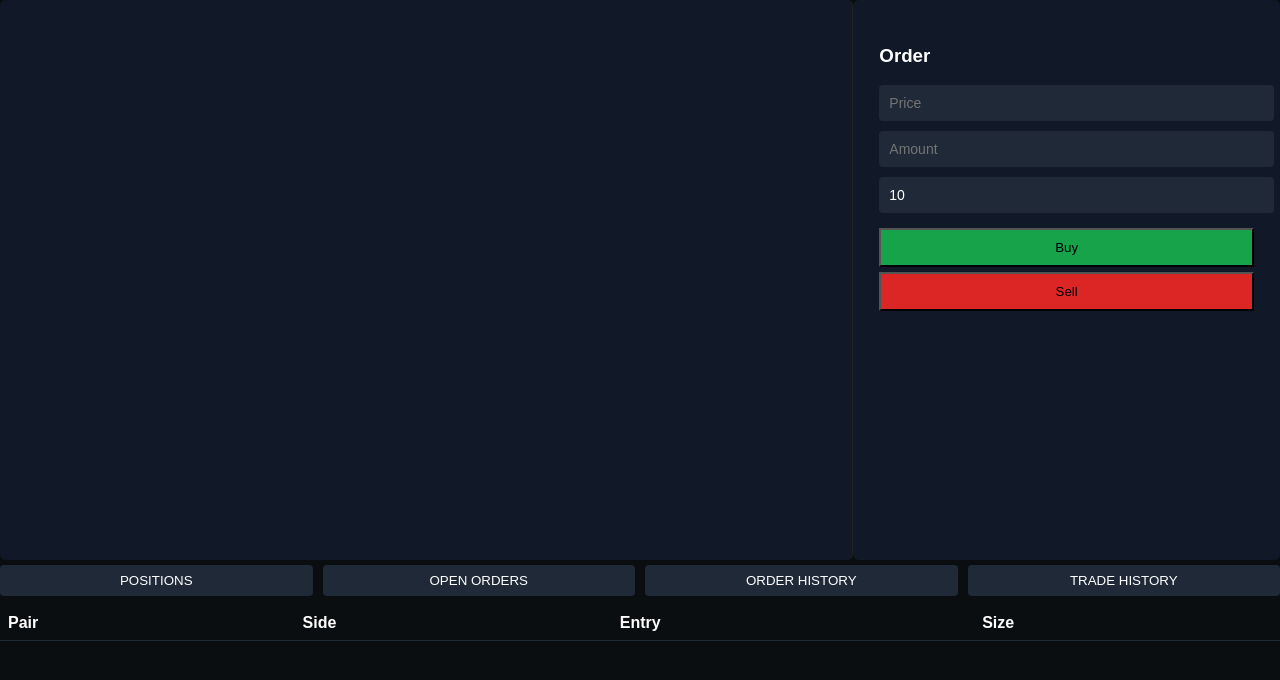
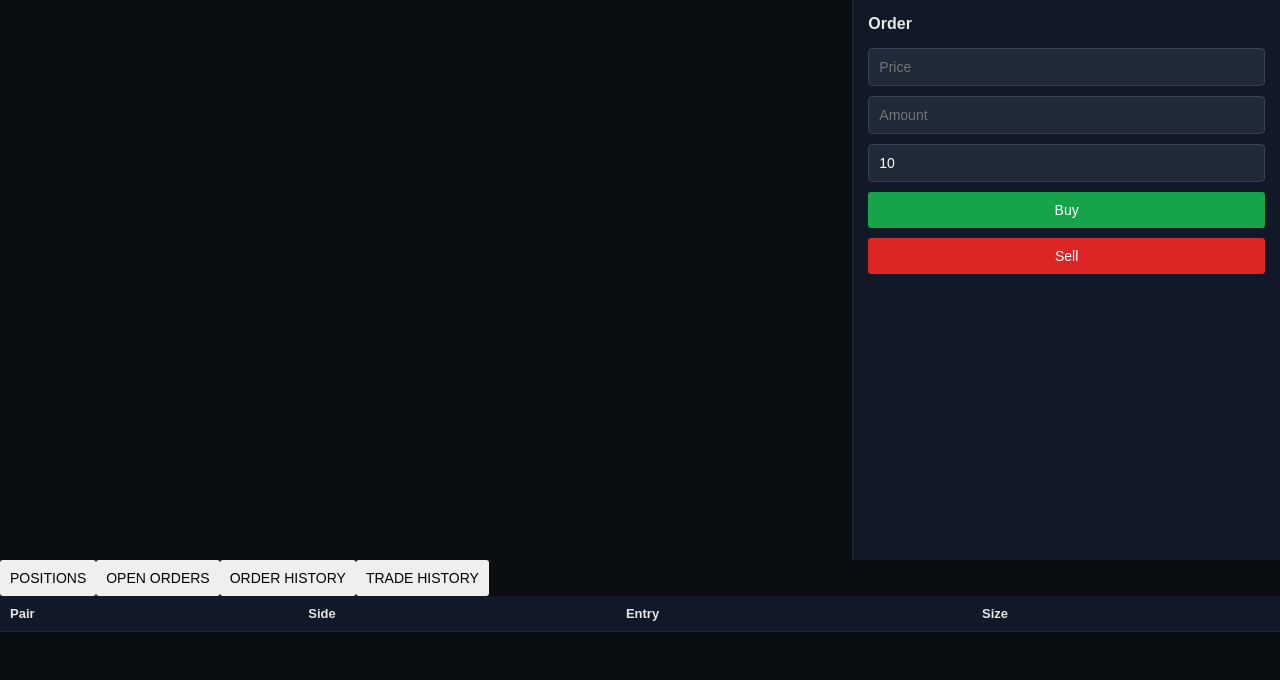
Before and after one commit to BlesUstetu/THELION-Futures, a React (Vite) app: page / in a window 1280 px wide. Shown: the top 680 px of the page. Built offline with nearby package versions, Linux system fonts and the light colour scheme.

Commit message:
Update styles.css

```diff
--- a/src/styles.css
+++ b/src/styles.css
@@ -1,241 +1,147 @@
-body{
+/* =========================
+THELION EXCHANGE TERMINAL
+Complete Trading UI Style
+========================= */
+
+*{
 margin:0;
-font-family:Arial;
-background:#0b0f1a;
-color:white;
+padding:0;
+box-sizing:border-box;
+font-family:Arial, Helvetica, sans-serif;
 }
 
-/* DESKTOP LAYOUT */
+body{
+background:#0b0e11;
+color:#e5e7eb;
+height:100vh;
+overflow:hidden;
+}
 
-.terminal{
+/* =========================
+APP LAYOUT
+========================= */
+
+.app{
+display:flex;
+flex-direction:column;
+height:100vh;
+width:100%;
+}
+
+/* =========================
+TOP TERMINAL
+Chart + Order Panel
+========================= */
+
+.top{
 
 display:grid;
 
 grid-template-columns:2fr 1fr;
-grid-template-rows:1fr 320px;
 
-height:100vh;
+height:70vh;
 
-gap:6px;
-padding:6px;
+background:#0b0e11;
 
 }
 
-/* CHART */
+/* =========================
+CHART
+========================= */
 
 .chart{
-background:#111827;
-border-radius:6px;
-overflow:hidden;
-}
 
-/* ORDER PANEL */
-
-.order{
-background:#111827;
-padding:16px;
-border-radius:6px;
-}
-
-/* BOTTOM PANEL */
-
-.bottom{
-grid-column:1/3;
-background:#111827;
-padding:10px;
-border-radius:6px;
-overflow-x:auto;
-}
-
-/* ORDER FORM */
-
-.order-panel input,
-.order-panel select{
+position:relative;
 
 width:100%;
-margin-bottom:10px;
-padding:10px;
-font-size:14px;
-background:#1f2937;
-color:white;
-border:none;
-border-radius:4px;
+
+height:100%;
+
+background:#0b0e11;
+
+border-right:1px solid #1f2937;
 
 }
 
-/* BUTTONS */
+/* tradingview container */
 
-.order-buttons{
-display:flex;
-gap:10px;
-}
+#tradingview_chart{
 
-.long{
-background:#16a34a;
-flex:1;
-padding:14px;
-border:none;
-color:white;
-font-weight:bold;
-border-radius:4px;
-}
+width:100%;
 
-.short{
-background:#dc2626;
-flex:1;
-padding:14px;
-border:none;
-color:white;
-font-weight:bold;
-border-radius:4px;
-}
-
-/* TABLE */
-
-table{
-width:100%;
-border-collapse:collapse;
-min-width:600px;
-}
-
-th,td{
-padding:8px;
-border-bottom:1px solid #1f2937;
-text-align:left;
-}
-
-/* TABS */
-
-.tab-menu{
-display:flex;
-gap:10px;
-margin-bottom:10px;
-overflow-x:auto;
-white-space:nowrap;
-}
-
-.tab-menu button{
-background:#1f2937;
-border:none;
-color:white;
-padding:8px 12px;
-border-radius:4px;
-}
-
-.profit{
-color:#22c55e;
-}
-
-/* ---------------- */
-/* MOBILE LAYOUT */
-/* ---------------- */
-
-@media (max-width:768px){
-
-.terminal{
-
-grid-template-columns:1fr;
-
-grid-template-rows:
-50vh
-auto
-260px;
+height:100%;
 
 }
 
-/* chart height mobile */
-
-.chart{
-
-height:50vh;
-
-}
-
-/* order panel mobile */
+/* =========================
+ORDER PANEL
+========================= */
 
 .order{
 
-padding:16px;
+background:#111827;
 
-}
-
-/* bottom tabs */
-
-.bottom{
-
-grid-column:auto;
-
-overflow-x:auto;
-
-}
-
-/* bigger buttons */
-
-.long,
-.short{
-
-height:48px;
-font-size:16px;
-
-}
-
-/* tables scroll */
-
-table{
-
-min-width:700px;
-
-}
-
-}
-
-.app{
+padding:15px;
 
 display:flex;
+
 flex-direction:column;
-height:100vh;
-background:#0b0e11;
-color:white;
-
-}
-
-.top{
-
-display:grid;
-grid-template-columns:2fr 1fr;
-height:70%;
-
-}
-
-.chart{
-
-border-right:1px solid #222;
 
 }
 
 .order-panel{
 
-padding:10px;
+display:flex;
+
+flex-direction:column;
+
+gap:10px;
 
 }
 
-input{
+.order-panel h3{
 
-width:100%;
-padding:8px;
-margin-bottom:8px;
-background:#111;
-border:1px solid #333;
-color:white;
+font-size:16px;
+
+margin-bottom:5px;
 
 }
 
+/* inputs */
+
+.order-panel input{
+
+width:100%;
+
+padding:10px;
+
+background:#1f2937;
+
+border:1px solid #374151;
+
+border-radius:4px;
+
+color:white;
+
+font-size:14px;
+
+}
+
+/* buttons */
+
 button{
 
-width:100%;
 padding:10px;
-margin-top:5px;
+
+border:none;
+
 cursor:pointer;
+
+border-radius:3px;
+
+font-size:14px;
+
+transition:0.2s;
 
 }
 
@@ -243,21 +149,188 @@ cursor:pointer;
 
 background:#16a34a;
 
+color:white;
+
+}
+
+.buy:hover{
+
+background:#15803d;
+
 }
 
 .sell{
 
 background:#dc2626;
 
+color:white;
+
 }
+
+.sell:hover{
+
+background:#b91c1c;
+
+}
+
+/* =========================
+BOTTOM TERMINAL
+========================= */
+
+.bottom-tabs{
+
+height:30vh;
+
+background:#0b0e11;
+
+display:flex;
+
+flex-direction:column;
+
+}
+
+/* =========================
+TAB BUTTONS
+========================= */
+
+.tab-buttons{
+
+display:flex;
+
+gap:10px;
+
+padding:8px;
+
+border-top:1px solid #1f2937;
+
+border-bottom:1px solid #1f2937;
+
+background:#0b0e11;
+
+}
+
+.tab-buttons button{
+
+flex:1;
+
+background:#1f2937;
+
+color:#d1d5db;
+
+}
+
+.tab-buttons button:hover{
+
+background:#374151;
+
+}
+
+/* =========================
+TABLES
+========================= */
+
+.table-container{
+
+flex:1;
+
+overflow:auto;
+
+}
+
+table{
+
+width:100%;
+
+border-collapse:collapse;
+
+font-size:13px;
+
+}
+
+thead{
+
+background:#111827;
+
+}
+
+th{
+
+padding:10px;
+
+text-align:left;
+
+border-bottom:1px solid #1f2937;
+
+}
+
+td{
+
+padding:10px;
+
+border-bottom:1px solid #1f2937;
+
+}
+
+/* =========================
+SCROLLBAR
+========================= */
+
+::-webkit-scrollbar{
+
+width:6px;
+
+height:6px;
+
+}
+
+::-webkit-scrollbar-thumb{
+
+background:#374151;
+
+border-radius:10px;
+
+}
+
+/* =========================
+MOBILE
+========================= */
 
 @media(max-width:900px){
 
 .top{
 
 grid-template-columns:1fr;
+
 grid-template-rows:60% 40%;
 
 }
 
+.bottom-tabs{
+
+height:40vh;
+
 }
+
+}
+
+/* =========================
+SMALL MOBILE
+========================= */
+
+@media(max-width:600px){
+
+.order-panel input{
+
+font-size:12px;
+
+}
+
+button{
+
+font-size:12px;
+
+padding:8px;
+
+}
+
+}
```
